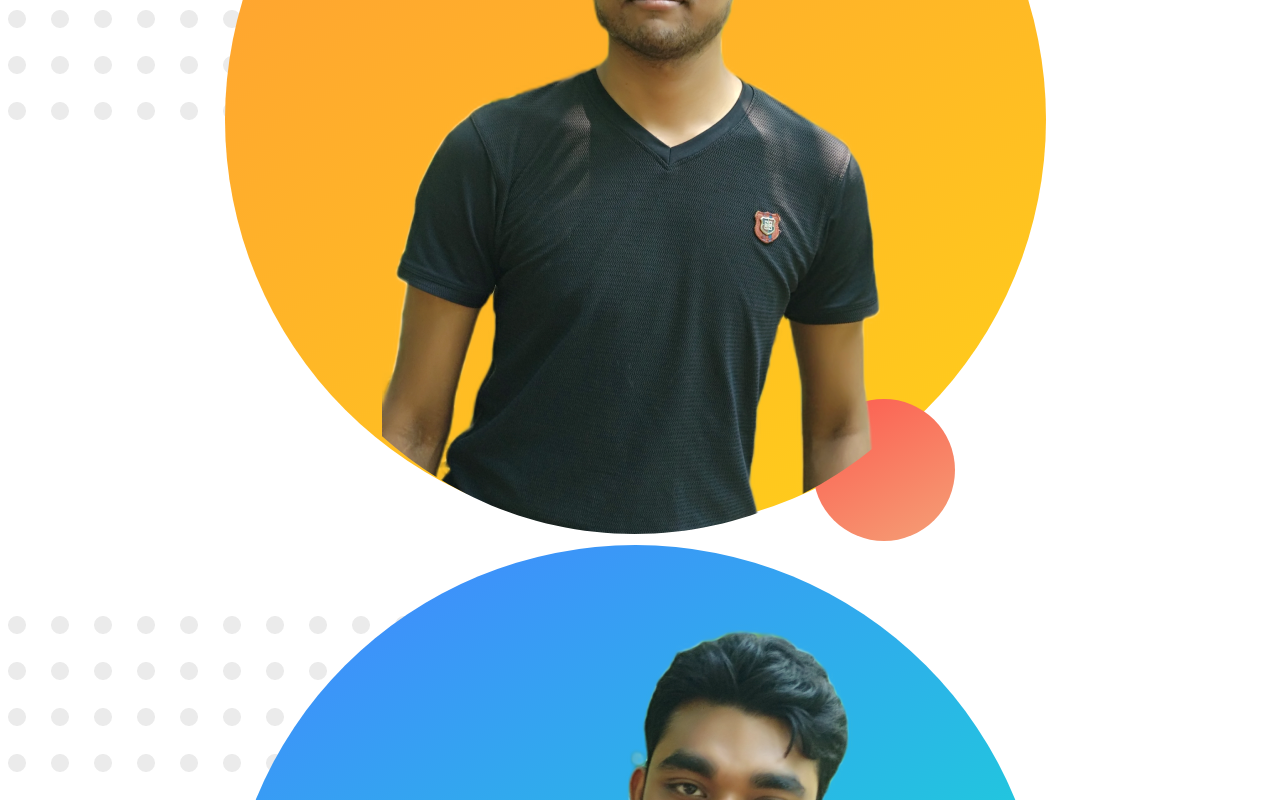
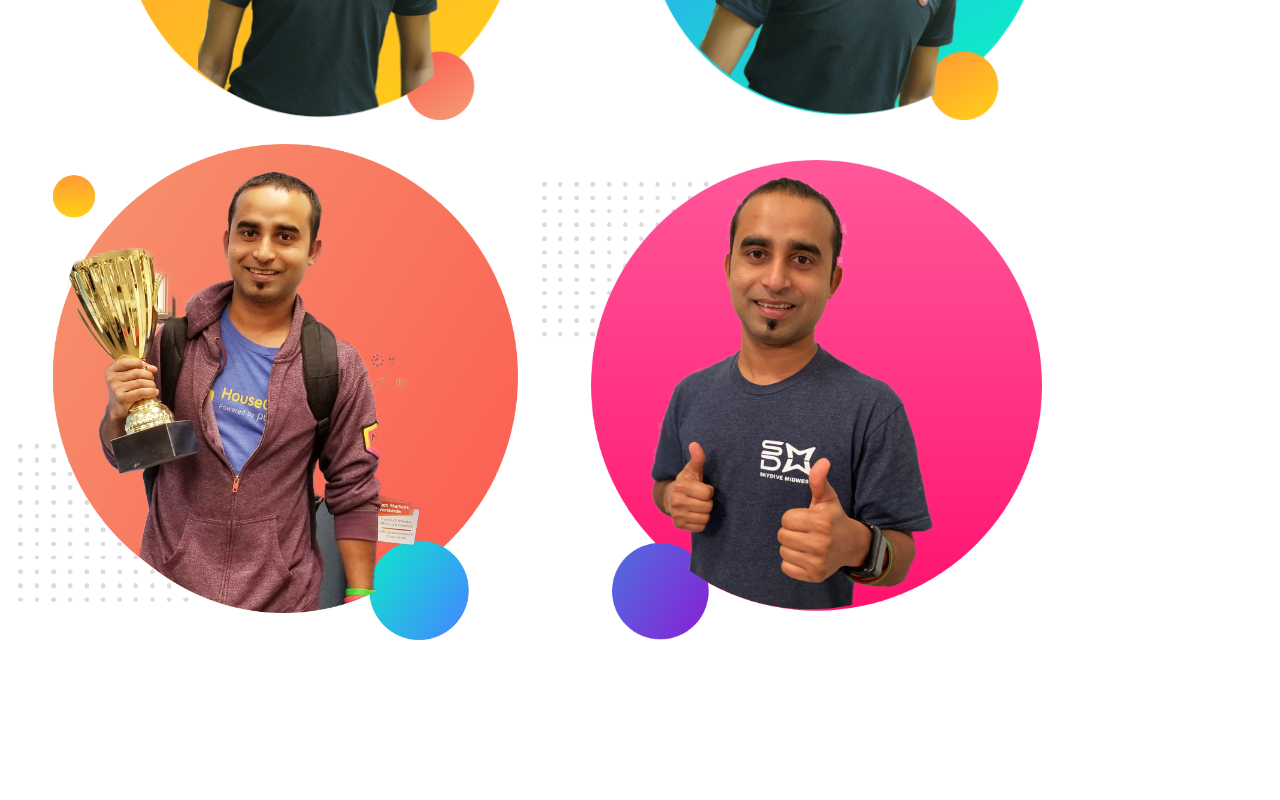
Before and after one commit to PritamKumarKundu/my-first-repo, a plain HTML site: page index.html in a window 1280 px wide. Shown: the part 500-1300 px from the top of the page. After the commit the page ends 1162 px from the top, so only its background shows below. Drawn offline with Linux system fonts and the light colour scheme.

Commit message:
added an images

```diff
--- a/index.html
+++ b/index.html
@@ -14,5 +14,7 @@
     <h4>190322014</h4>
     <img src="images/profile1.png" alt="Profile 1">
     <img src="images/profile2.png" alt="Profile 2">
+    <img src="images/jhankar.png" alt="Jhankar 1">
+    <img src="images/jhankar2.png" alt="Jhankar 2">
 </body>
 </html>
--- a/style.css
+++ b/style.css
@@ -2,3 +2,9 @@ h1, h2, h3, h4
 {
     color: red;
 }
+
+img
+{
+    width: 500px;
+    padding: 10px;
+}
```
